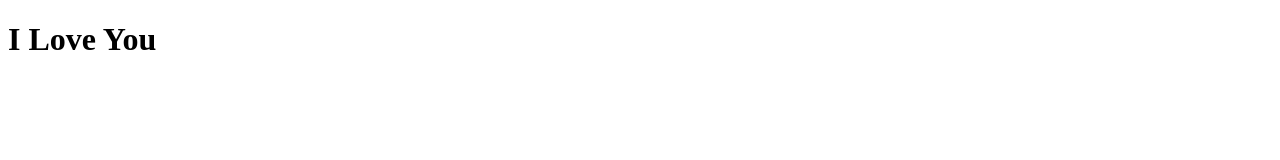
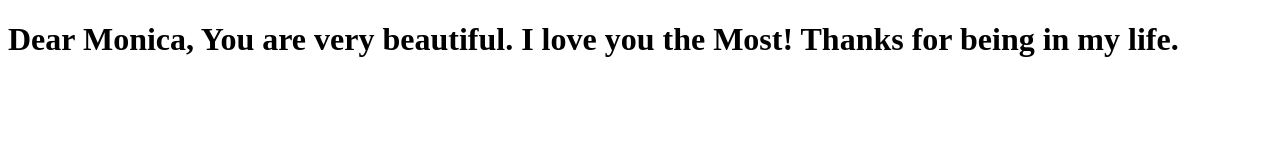
Before and after one commit to ckcpyrr/coursera-test, a plain HTML site: page site/index.html in a window 1280 px wide. Drawn offline with Linux system fonts and the light colour scheme.

Commit message:
small addition to our page content.

```diff
--- a/site/index.html
+++ b/site/index.html
@@ -6,6 +6,6 @@
 	<title>Hello Monika!</title>
 </head>
 <body>
-<h1>I Love You</h1>
+<h1>Dear Monica, You are very beautiful. I love you the Most! Thanks for being in my life.</h1>
 </body>
 </html>
```
